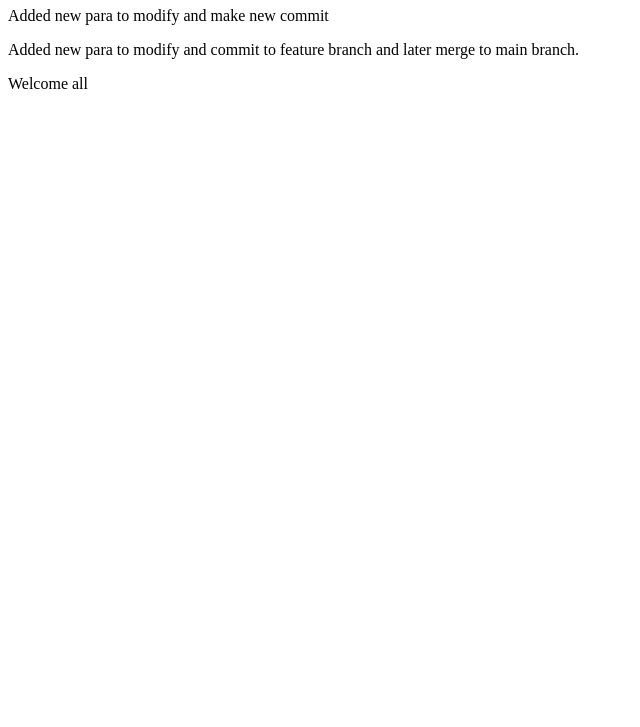
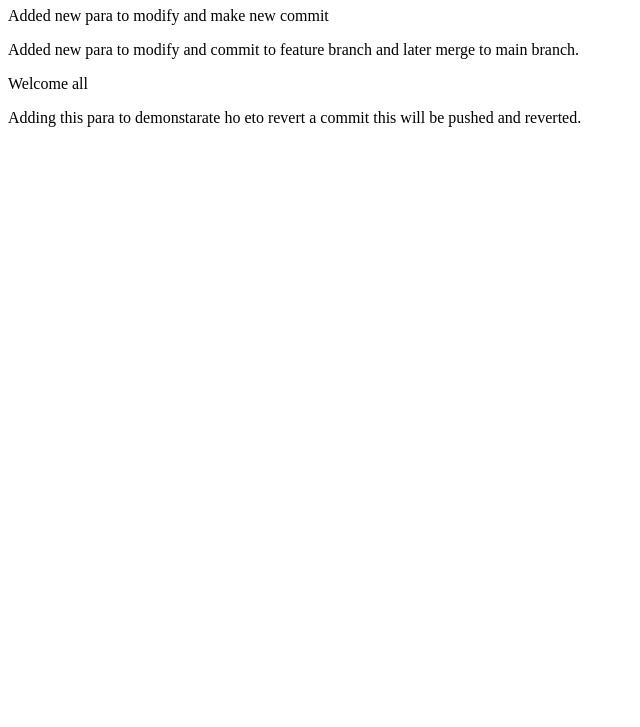
Before and after one commit to yashpatel-999/GitWorkflow, a plain HTML site: page index.html in a window 1280 px wide. Shown: the part 73-800 px from the top of the page, without its empty margins (0-640 px from the left). Drawn offline with Linux system fonts and the light colour scheme.

Commit message:
feat: added new para to index.html to revert

```diff
--- a/index.html
+++ b/index.html
@@ -8,5 +8,6 @@
     <p>Added new para to modify and make new commit</p>
     <p>Added new para to modify and commit to feature branch and later merge to main branch.</p>
     <p>Welcome all</p>
+    <p>Adding this para to demonstarate ho eto revert a commit this will be pushed and reverted.</p>
 </body>
 </html>
```
